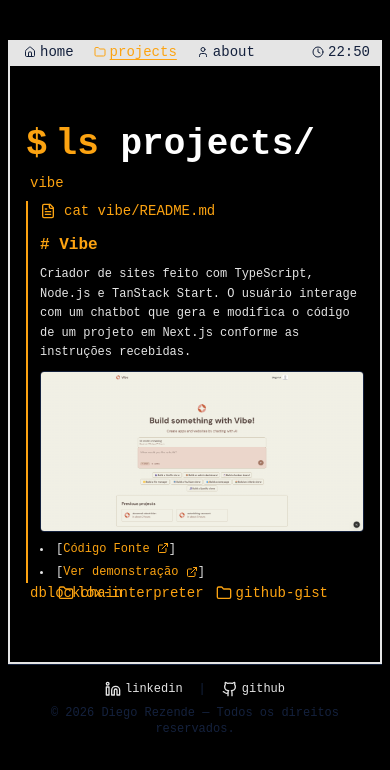
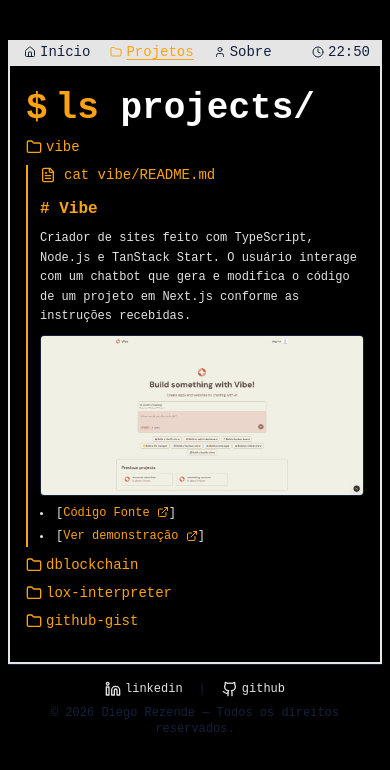
Before and after one commit to diegorezm/portfolio, a SvelteKit app: page /projects in a window 390 px wide. Both pictures are taken after a click on the button "vibe". Shown: the top 770 px of the page. Built offline with nearby package versions, Linux system fonts and the light colour scheme.

Commit message:
better responsiveness

```diff
--- a/src/components/header.svelte
+++ b/src/lib/components/header.svelte
@@ -15,9 +15,9 @@
 
   /** @type {Workspace[]} */
   const workspaces = [
-    { id: "home", label: "home", icon: HouseIcon, href: "/" },
-    { id: "projects", label: "projects", icon: FolderIcon, href: "/projects" },
-    { id: "about", label: "about", icon: UserIcon, href: "/about" },
+    { id: "home", label: "Início", icon: HouseIcon, href: "/" },
+    { id: "projects", label: "Projetos", icon: FolderIcon, href: "/projects" },
+    { id: "about", label: "Sobre", icon: UserIcon, href: "/about" },
   ];
 
   let time = $state("");
--- /dev/null
+++ b/src/lib/components/project_list_desktop.svelte
@@ -0,0 +1,102 @@
+<script>
+  import { FolderIcon, FileTextIcon, ExternalLinkIcon } from "@lucide/svelte";
+  import { slide } from "svelte/transition";
+
+  /**
+   * @type {App.Project[]}
+   */
+  export let projects;
+
+  /**
+   * @type {() => string}
+   */
+  export let randomPerms;
+
+  /**
+   * @type {() => string}
+   */
+  export let randomDetails;
+
+  /**
+   * @type {string | null}
+   */
+  export let openProject;
+</script>
+
+<div
+  class="hidden lg:grid sm:grid-cols-[auto_auto_auto_auto_auto_1fr] grid-cols-1 gap-x-3 text-sm w-full"
+>
+  {#each projects as p}
+    <span class="hidden sm:inline text-dark-yellow">{randomPerms()}</span>
+    <span class="hidden sm:inline text-grey">-</span>
+    <span class="hidden sm:inline text-grey">diego</span>
+    <span class="hidden sm:inline text-grey"
+      >{Math.floor(Math.random() * 10) + 6}</span
+    >
+    <span class="hidden sm:inline text-grey">{randomDetails()}</span>
+
+    <button
+      class="flex items-center gap-1 text-left text-dark-yellow hover:underline"
+      on:click={() => (openProject = openProject === p.title ? null : p.title)}
+    >
+      <FolderIcon class="size-4" />
+      {p.title.toLowerCase().replaceAll(" ", "-")}
+    </button>
+
+    {#if openProject === p.title}
+      <div class="col-span-6 mt-2" transition:slide>
+        <div
+          class="border-l-2 border-dark-yellow pl-3 text-sm text-grey space-y-3"
+        >
+          <div class="flex items-center gap-2 text-dark-yellow">
+            <FileTextIcon class="size-4" />
+            <span
+              >cat {p.title.toLowerCase().replaceAll(" ", "-")}/README.md</span
+            >
+          </div>
+
+          <div class="text-xs leading-relaxed space-y-2">
+            <h2 class="text-dark-yellow text-base font-bold">
+              # {p.title}
+            </h2>
+
+            <p class="text-grey">{p.description}</p>
+
+            {#if p.showcaseImage}
+              <img
+                src={p.showcaseImage}
+                alt={`preview de ${p.title}`}
+                class="w-full max-w-lg rounded border border-dark-blue"
+              />
+            {/if}
+
+            <ul class="list-disc list-inside space-y-1 text-grey">
+              {#if p.sourceCode}
+                <li>
+                  [<a
+                    href={p.sourceCode}
+                    target="_blank"
+                    class="text-dark-yellow hover:underline"
+                    >Código Fonte <ExternalLinkIcon class="inline size-3" /></a
+                  >]
+                </li>
+              {/if}
+              {#if p.showcaseLink}
+                <li>
+                  [<a
+                    href={p.showcaseLink}
+                    target="_blank"
+                    class="text-dark-yellow hover:underline"
+                    >Ver demonstração <ExternalLinkIcon
+                      class="inline size-3"
+                    /></a
+                  >]
+                </li>
+              {/if}
+            </ul>
+          </div>
+        </div>
+      </div>
+    {/if}
+  {/each}
+</div>
--- /dev/null
+++ b/src/lib/components/project_list_mobile.svelte
@@ -0,0 +1,83 @@
+<script>
+  import { FolderIcon, FileTextIcon, ExternalLinkIcon } from "@lucide/svelte";
+  import { slide } from "svelte/transition";
+  /**
+   * @type {App.Project[]}
+   */
+  export let projects;
+
+  /**
+   * @type {string | null}
+   */
+  export let openProject;
+</script>
+
+<ul class="flex lg:hidden flex-col w-full font-mono text-sm space-y-2">
+  {#each projects as p}
+    <li class="w-full">
+      <div class="flex flex-wrap gap-x-3 w-full">
+        <button
+          class="flex items-center gap-1 text-left text-dark-yellow hover:underline"
+          on:click={() =>
+            (openProject = openProject === p.title ? null : p.title)}
+        >
+          <FolderIcon class="size-4" />
+          {p.title.toLowerCase().replaceAll(" ", "-")}
+        </button>
+      </div>
+
+      {#if openProject === p.title}
+        <div class="mt-2" transition:slide>
+          <div
+            class="border-l-2 border-dark-yellow pl-3 text-sm text-grey space-y-3"
+          >
+            <div class="flex items-center gap-2 text-dark-yellow">
+              <FileTextIcon class="size-4" />
+              <span>
+                cat {p.title.toLowerCase().replaceAll(" ", "-")}/README.md
+              </span>
+            </div>
+
+            <div class="text-xs leading-relaxed space-y-2">
+              <h2 class="text-dark-yellow text-base font-bold"># {p.title}</h2>
+              <p class="text-grey">{p.description}</p>
+
+              {#if p.showcaseImage}
+                <img
+                  src={p.showcaseImage}
+                  alt={`preview de ${p.title}`}
+                  class="w-full max-w-lg rounded border border-dark-blue"
+                />
+              {/if}
+
+              <ul class="list-disc list-inside space-y-1 text-grey">
+                {#if p.sourceCode}
+                  <li>
+                    [<a
+                      href={p.sourceCode}
+                      target="_blank"
+                      class="text-dark-yellow hover:underline"
+                      >Código Fonte
+                      <ExternalLinkIcon class="inline size-3" /></a
+                    >]
+                  </li>
+                {/if}
+                {#if p.showcaseLink}
+                  <li>
+                    [<a
+                      href={p.showcaseLink}
+                      target="_blank"
+                      class="text-dark-yellow hover:underline"
+                      >Ver demonstração
+                      <ExternalLinkIcon class="inline size-3" /></a
+                    >]
+                  </li>
+                {/if}
+              </ul>
+            </div>
+          </div>
+        </div>
+      {/if}
+    </li>
+  {/each}
+</ul>
--- a/src/routes/+layout.svelte
+++ b/src/routes/+layout.svelte
@@ -1,8 +1,8 @@
 <script>
   import "./layout.css";
   import favicon from "$lib/assets/favicon.ico";
-  import Header from "../components/header.svelte";
-  import Footer from "../components/footer.svelte";
+  import Header from "$lib/components/header.svelte";
+  import Footer from "$lib/components/footer.svelte";
 
   let { children } = $props();
 </script>
--- a/src/routes/+page.svelte
+++ b/src/routes/+page.svelte
@@ -1,6 +1,6 @@
 <script>
   import { GithubIcon, LinkedinIcon } from "@lucide/svelte";
-  import Section from "../components/section.svelte";
+  import Section from "$lib/components/section.svelte";
 </script>
 
 <Section>
--- a/src/routes/about/+page.svelte
+++ b/src/routes/about/+page.svelte
@@ -1,5 +1,5 @@
 <script>
-  import Section from "../../components/section.svelte";
+  import Section from "$lib/components/section.svelte";
   import { FileTextIcon } from "@lucide/svelte";
 </script>
 
--- a/src/routes/projects/+page.svelte
+++ b/src/routes/projects/+page.svelte
@@ -1,18 +1,9 @@
 <script>
-  import Section from "../../components/section.svelte";
-  import { FolderIcon, FileTextIcon, ExternalLinkIcon } from "@lucide/svelte";
-  import { slide } from "svelte/transition";
+  import ProjectListDesktop from "$lib/components/project_list_desktop.svelte";
+  import ProjectListMobile from "$lib/components/project_list_mobile.svelte";
+  import Section from "$lib/components/section.svelte";
 
-  /** @typedef {{
-   *   title: string;
-   *   description: string;
-   *   sourceCode?: string;
-   *   showcaseLink?: string;
-   *   showcaseImage?: string;
-   * }} Project
-   */
-
-  /** @type {Project[]} */
+  /** @type {App.Project[]} */
   const projects = [
     {
       title: "Vibe",
@@ -72,86 +63,6 @@
     <span class="text-dark-yellow">ls</span> projects/
   </h1>
 
-  <div
-    class="grid sm:grid-cols-[auto_auto_auto_auto_auto_1fr] grid-cols-1 gap-x-3 text-sm w-full"
-  >
-    {#each projects as p}
-      <span class="hidden sm:inline text-dark-yellow">{randomPerms()}</span>
-      <span class="hidden sm:inline text-grey">-</span>
-      <span class="hidden sm:inline text-grey">diego</span>
-      <span class="hidden sm:inline text-grey"
-        >{Math.floor(Math.random() * 10) + 6}</span
-      >
-      <span class="hidden sm:inline text-grey">{randomDetails()}</span>
-
-      <button
-        class="flex items-center gap-1 text-left text-dark-yellow hover:underline"
-        on:click={() =>
-          (openProject = openProject === p.title ? null : p.title)}
-      >
-        <FolderIcon class="size-4" />
-        {p.title.toLowerCase().replaceAll(" ", "-")}
-      </button>
-
-      {#if openProject === p.title}
-        <div class="col-span-6 mt-2" transition:slide>
-          <div
-            class="border-l-2 border-dark-yellow pl-3 text-sm text-grey space-y-3"
-          >
-            <div class="flex items-center gap-2 text-dark-yellow">
-              <FileTextIcon class="size-4" />
-              <span
-                >cat {p.title
-                  .toLowerCase()
-                  .replaceAll(" ", "-")}/README.md</span
-              >
-            </div>
-
-            <div class="text-xs leading-relaxed space-y-2">
-              <h2 class="text-dark-yellow text-base font-bold">
-                # {p.title}
-              </h2>
-
-              <p class="text-grey">{p.description}</p>
-
-              {#if p.showcaseImage}
-                <img
-                  src={p.showcaseImage}
-                  alt={`preview de ${p.title}`}
-                  class="w-full max-w-lg rounded border border-dark-blue"
-                />
-              {/if}
-
-              <ul class="list-disc list-inside space-y-1 text-grey">
-                {#if p.sourceCode}
-                  <li>
-                    [<a
-                      href={p.sourceCode}
-                      target="_blank"
-                      class="text-dark-yellow hover:underline"
-                      >Código Fonte <ExternalLinkIcon
-                        class="inline size-3"
-                      /></a
-                    >]
-                  </li>
-                {/if}
-                {#if p.showcaseLink}
-                  <li>
-                    [<a
-                      href={p.showcaseLink}
-                      target="_blank"
-                      class="text-dark-yellow hover:underline"
-                      >Ver demonstração <ExternalLinkIcon
-                        class="inline size-3"
-                      /></a
-                    >]
-                  </li>
-                {/if}
-              </ul>
-            </div>
-          </div>
-        </div>
-      {/if}
-    {/each}
-  </div>
+  <ProjectListMobile {projects} {openProject} />
+  <ProjectListDesktop {projects} {openProject} {randomPerms} {randomDetails} />
 </Section>
```
Also changed, not shown: src/app.d.ts (+7 -5 lines), src/lib/components/footer.svelte (renamed from src/components/footer.svelte), src/lib/components/section.svelte (renamed from src/components/section.svelte).
